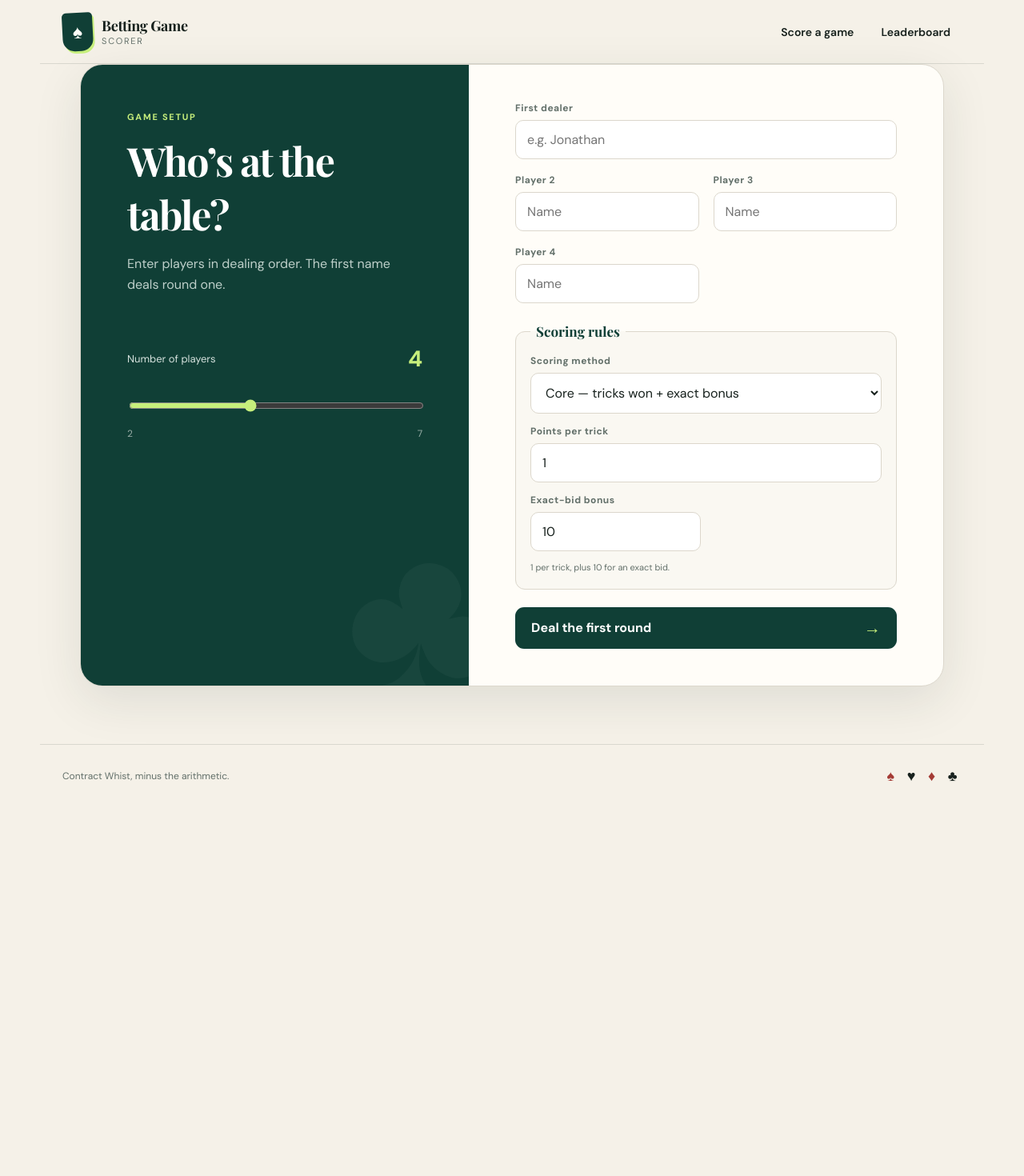
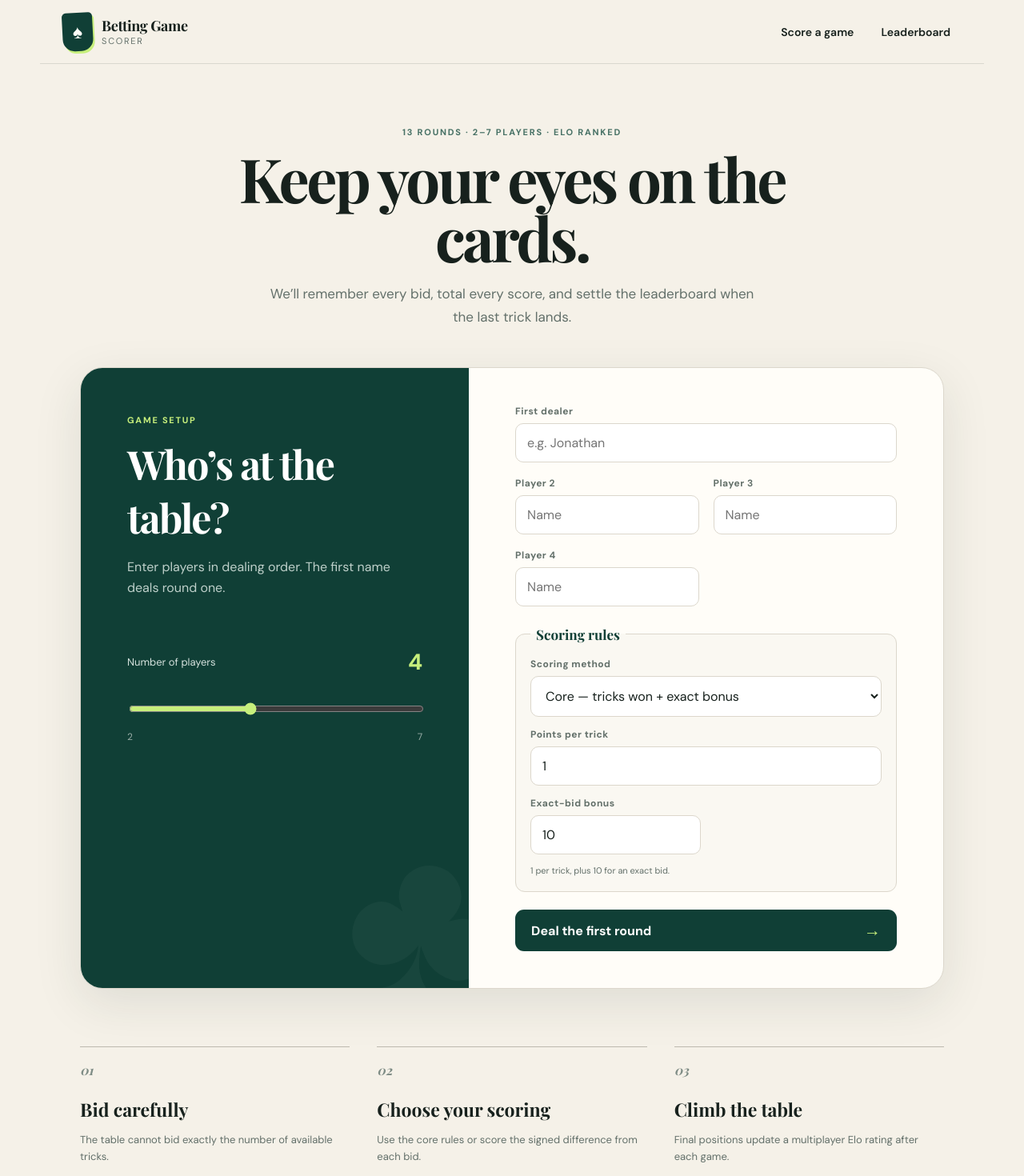
Before and after one commit to jaron94/betting-game-scorer-js, a Next.js app: page / in a window 1280 px wide. Shown: the top 1470 px of the page at 80% size. Before the commit the page ends 1010 px from the top, so only its background shows below. Built offline with nearby package versions, Linux system fonts and the light colour scheme; a web font is replaced by a local one.

Commit message:
Focus layout during active games

```diff
--- a/src/components/scorer.tsx
+++ b/src/components/scorer.tsx
@@ -63,8 +63,32 @@ export function Scorer() {
 
   if (!restored) return <section className="scorer-shell loading-card">Looking for a saved game…</section>;
   return (
-    <section className="scorer-shell" aria-label="Game scorer">
-      {game ? <ActiveGame game={game} onChange={setGame} onStartOver={startOver} /> : <GameSetup onStart={setGame} />}
+    <>
+      {game ? null : <GameIntro />}
+      <section className={`scorer-shell${game ? " active-game-shell" : ""}`} aria-label="Game scorer">
+        {game ? <ActiveGame game={game} onChange={setGame} onStartOver={startOver} /> : <GameSetup onStart={setGame} />}
+      </section>
+      {game ? null : <RulesOverview />}
+    </>
+  );
+}
+
+function GameIntro() {
+  return (
+    <section className="hero">
+      <div className="eyebrow">13 rounds · 2–7 players · Elo ranked</div>
+      <h1>Keep your eyes on the cards.</h1>
+      <p>We’ll remember every bid, total every score, and settle the leaderboard when the last trick lands.</p>
+    </section>
+  );
+}
+
+function RulesOverview() {
+  return (
+    <section className="rules-strip" aria-label="Scoring rules">
+      <article><span>01</span><h2>Bid carefully</h2><p>The table cannot bid exactly the number of available tricks.</p></article>
+      <article><span>02</span><h2>Choose your scoring</h2><p>Use the core rules or score the signed difference from each bid.</p></article>
+      <article><span>03</span><h2>Climb the table</h2><p>Final positions update a multiplayer Elo rating after each game.</p></article>
     </section>
   );
 }
```
